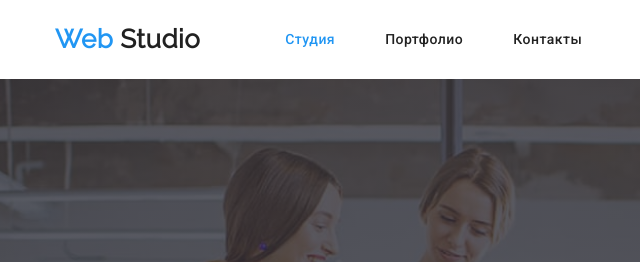
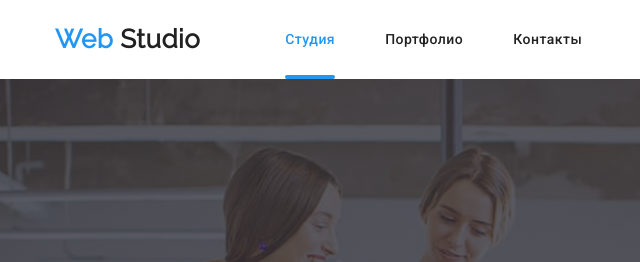
Before and after one commit to Ivanovskij-Peter/goit-markup-hw-05, a plain HTML site: page index.html in a window 1280 px wide. Shown: the top 262 px of the page, 0-640 px from the left. Drawn offline with nearby package versions, Linux system fonts and the light colour scheme.

Commit message:
добавил офромление кнопок в шапке

```diff
--- a/css/styles.css
+++ b/css/styles.css
@@ -93,6 +93,18 @@ ul {
 
 .site-nav .link.current {
   color: var(--accent-color);
+  position: relative;
+}
+.link.current::after {
+  content: "";
+  display: block;
+  position: absolute;
+  width: 100%;
+  height: 4px;
+  left: 0;
+  bottom: 0;
+  border-radius: 2px;
+  background-color: var(--accent-color);
 }
 /* contacts nav */
 .contacts-nav {
```
